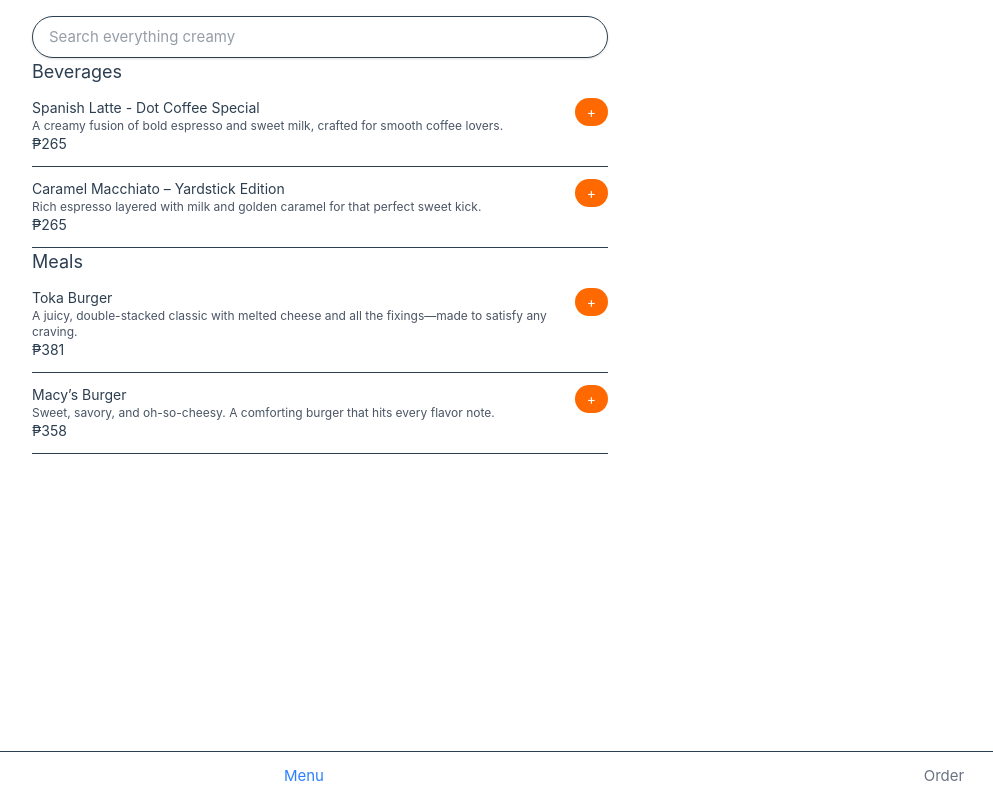
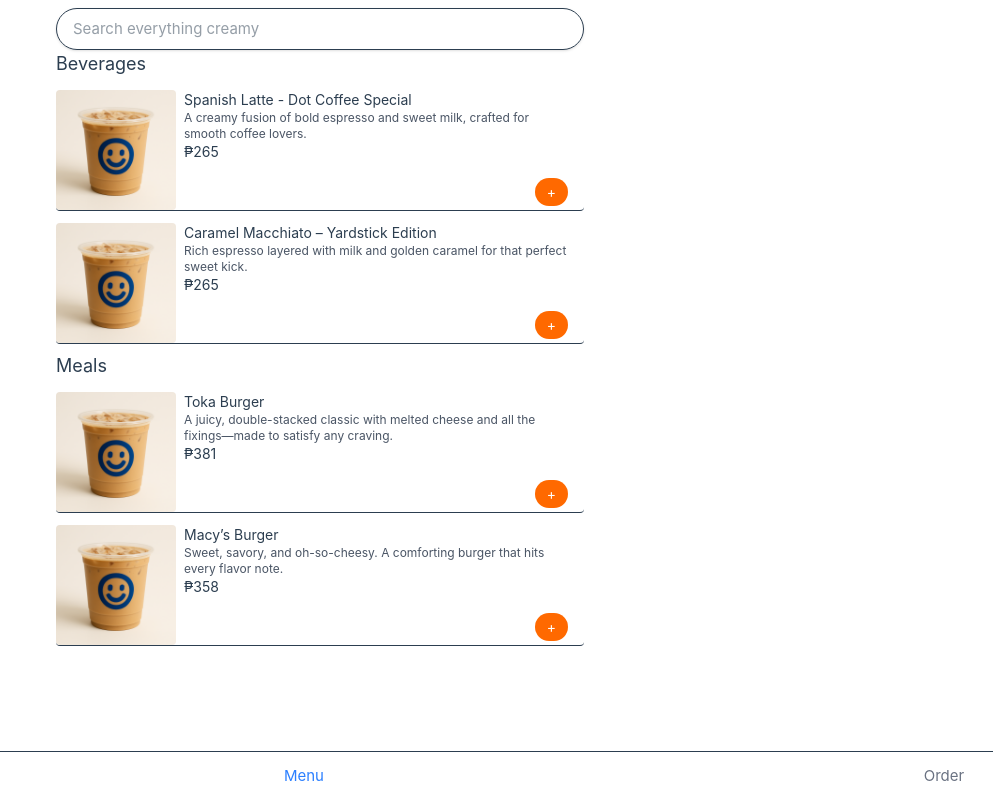
Before and after one commit to Genesis-Tan/Creamy-Created, a Vue app in the folder frontend-customer/customer-webapp/: page / in a window 1280 px wide. Shown: the whole page, without its empty margins (16-1009 px from the left). Built offline with nearby package versions, Linux system fonts and the light colour scheme.

Commit message:
changes in body

```diff
--- a/frontend-customer/customer-webapp/src/App.vue
+++ b/frontend-customer/customer-webapp/src/App.vue
@@ -1,5 +1,7 @@
 <template>
-  <div class="p-4 pb-24 bg-white min-h-screen">
+  <div class="w-full max-w-screen-xl mx-auto px-4 sm:px-6 lg:px-8 bg-white min-h-screen pb-24">
+
+  <div class="p-2">
     <!-- Search Bar -->
     <div class="mb-4">
       <input
@@ -17,17 +19,19 @@
         :key="item.id"
         :item="item"
         @update-quantity="updateQuantity"
+        class = "pt-3"
       />
     </div>
 
     <!-- Meals -->
-    <div class="mt-6">
+    <div class="pt-2">
       <h2 class="text-lg font-semibold mb-2">Meals</h2>
       <MenuItem
         v-for="item in meals"
         :key="item.id"
         :item="item"
         @update-quantity="updateQuantity"
+        class = "pt-3"
       />
     </div>
 
@@ -37,6 +41,7 @@
       <button class="text-gray-500">Order</button>
     </div>
   </div>
+</div>
 </template>
 
 <script setup>
--- a/frontend-customer/customer-webapp/src/MenuItem.vue
+++ b/frontend-customer/customer-webapp/src/MenuItem.vue
@@ -1,17 +1,44 @@
 <template>
-  <div class="flex justify-between items-start py-3 border-b">
-    <div class="flex-1 pr-4">
+  <div
+    class="flex justify-between border-b cursor-pointer hover:bg-gray-100 rounded"
+    @click="$emit('click', item)"
+  >
+    <!-- Left: Image + Content -->
+    <div class="flex flex-1 space-x-3 pr-4">
+      <img
+        src="@/assets/placeholder.png"
+        alt="Item Image"
+        class="w-30 h-full self-stretch object-cover rounded"
+      />
+
+      <div class="flex flex-col justify-between flex-1 pl-2">
+        <div>
           <h3 class="font-medium text-sm">{{ item.name }}</h3>
           <p class="text-xs text-gray-600">{{ item.description }}</p>
           <span class="text-sm font-bold block mt-1">₱{{ item.price }}</span>
         </div>
+
+        <!-- Bottom-right: Quantity control -->
+        <div class="flex justify-end pb-1">
           <div v-if="item.quantity > 0" class="flex items-center space-x-1">
-      <button @click="changeQuantity(-1)" class="px-2 py-1 rounded-full bg-gray-200 text-sm">−</button>
+            <button
+              @click.stop="changeQuantity(-1)"
+              class="px-2 py-1 rounded-full bg-gray-200 text-sm"
+            >−</button>
             <span class="text-sm font-semibold">{{ item.quantity }}</span>
-      <button @click="changeQuantity(1)" class="px-2 py-1 rounded-full bg-gray-200 text-sm">+</button>
+            <button
+              @click.stop="changeQuantity(1)"
+              class="px-2 py-1 rounded-full bg-gray-200 text-sm"
+            >+</button>
           </div>
           <div v-else>
-      <button @click="changeQuantity(1)" class="px-3 py-1 rounded-full bg-orange-500 text-white text-sm">+</button>
+            <button
+              @click.stop="changeQuantity(1)"
+              class="px-3 py-1 rounded-full bg-orange-500 text-white text-sm"
+            >+</button>
+          </div>
+        </div>
+      </div>
     </div>
   </div>
 </template>
--- a/frontend-customer/customer-webapp/src/assets/main.css
+++ b/frontend-customer/customer-webapp/src/assets/main.css
@@ -2,9 +2,6 @@
 @import "tailwindcss";
 
 #app {
-  max-width: 1280px;
-  margin: 0 auto;
-  padding: 2rem;
   font-weight: normal;
 }
 
```
Also changed, not shown: frontend-customer/customer-webapp/src/assets/placeholder.png (added). Lines whose indentation alone changed are shown as unchanged.
